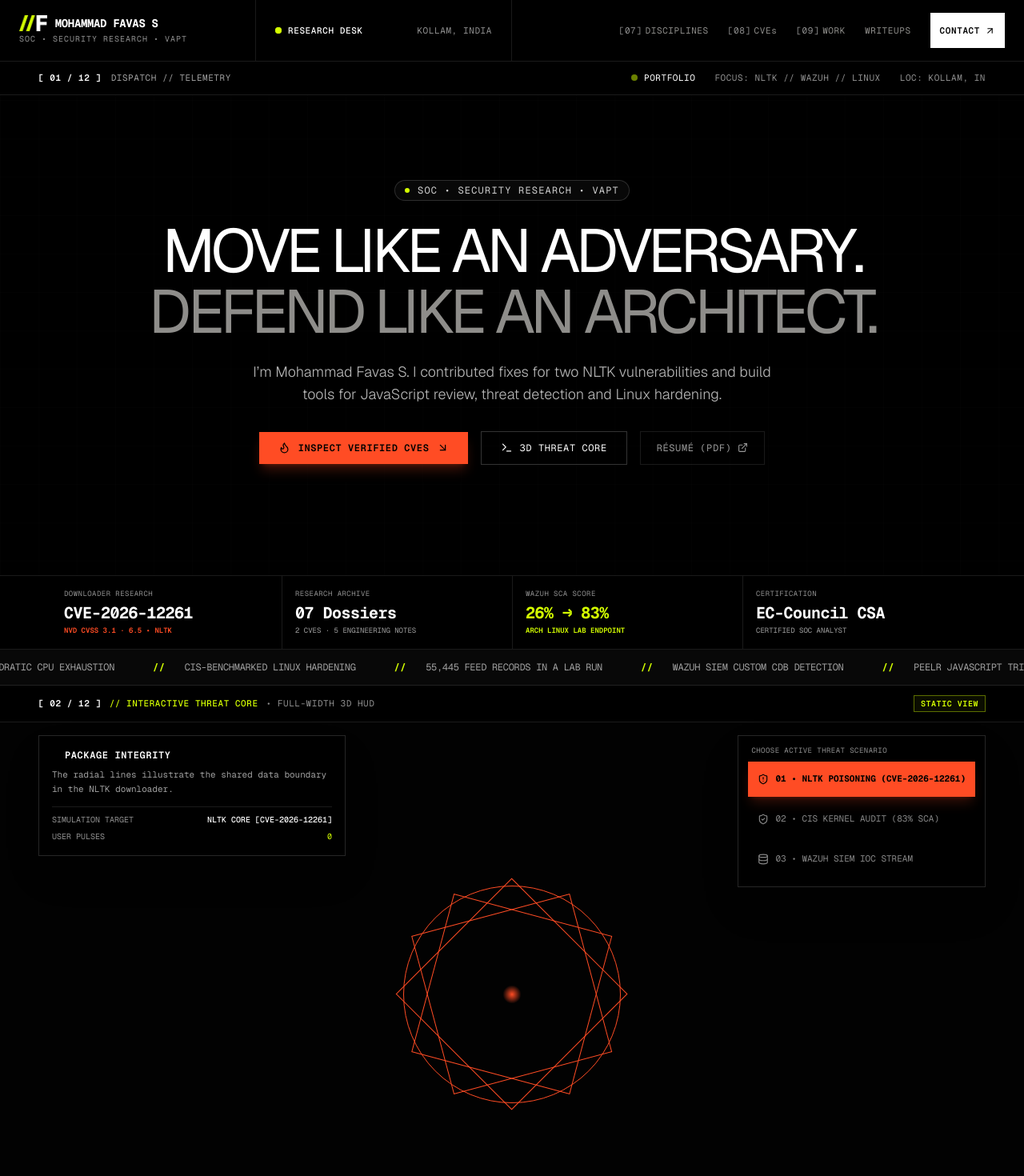
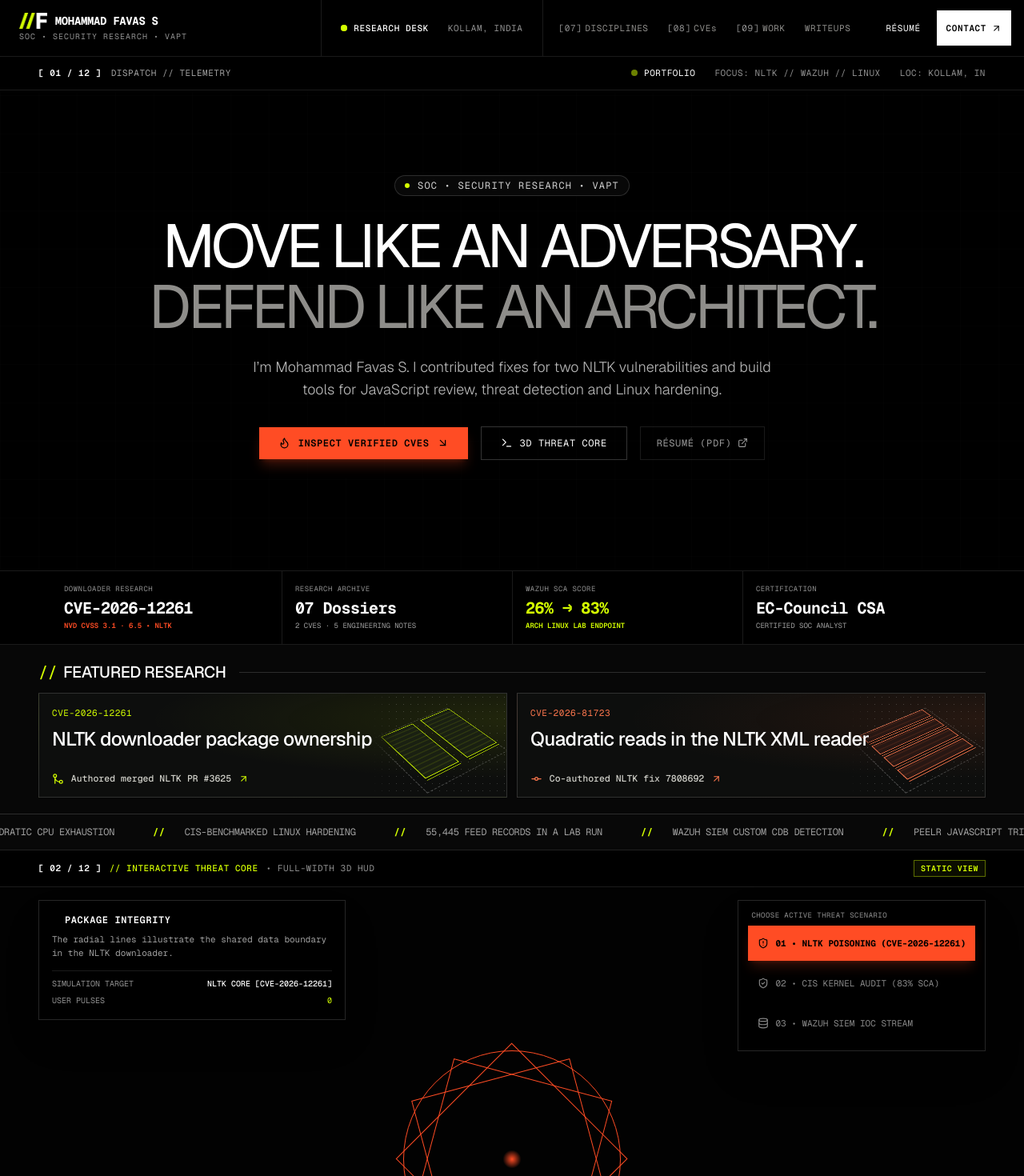
Before and after one commit to ibfavas/ibfavas.github.io, a React (Vite) app: page / in a window 1280 px wide. Shown: the top 1470 px of the page at 80% size. Built offline with nearby package versions, Linux system fonts and the light colour scheme.

Commit message:
Feature NLTK research and keep résumé and contact actions visible

```diff
--- /dev/null
+++ b/src/components/FeaturedResearch.tsx
@@ -0,0 +1,53 @@
+import type { CSSProperties } from 'react';
+import { ArrowUpRight, GitMerge, GitCommitHorizontal } from 'lucide-react';
+import { Link } from 'react-router-dom';
+import { initialCves } from '../data/portfolioData';
+import { usePlaybackVisibility } from '../lib/usePlaybackVisibility';
+
+export function FeaturedResearch() {
+  const { ref, visible } = usePlaybackVisibility<HTMLElement>();
+
+  return (
+    <section ref={ref} aria-labelledby="featured-research" data-visible={visible}
+      className="research-strip border-b border-white/15 bg-[#070707] px-5 py-5 sm:px-8 lg:px-12">
+      <div className="mx-auto max-w-7xl">
+        <div className="mb-3 flex items-center gap-4">
+          <h2 id="featured-research" className="text-lg font-medium uppercase leading-none tracking-tight text-white sm:text-xl">
+            <span aria-hidden="true" className="mr-2 font-mono text-lime">//</span>Featured Research
+          </h2>
+          <span aria-hidden="true" className="h-px flex-1 bg-white/15" />
+        </div>
+        <div className="grid gap-3 md:grid-cols-2">
+          {initialCves.map(cve => {
+            const downloader = cve.id === 'cve-1';
+            const EvidenceIcon = downloader ? GitMerge : GitCommitHorizontal;
+            return (
+              <article key={cve.id} className="research-case" data-study={downloader ? 'ownership' : 'xml'}>
+                <div className="research-art" aria-hidden="true">
+                  <div className="research-plane">
+                    {Array.from({ length: downloader ? 2 : 4 }, (_, index) => (
+                      <i key={index} className="research-sheet" style={{ '--i': index } as CSSProperties} />
+                    ))}
+                  </div>
+                </div>
+                <h3 className="relative max-w-[77%]">
+                  <Link to={`/writeups/${cve.cveId.toLowerCase()}`} className="group inline-block">
+                    <span className="research-id block font-mono text-[11px] tracking-wider">{cve.cveId}</span>
+                    <span className="mt-2 block text-xl font-medium leading-tight tracking-tight text-white transition-colors duration-200 group-hover:text-[var(--accent)] group-focus-visible:text-[var(--accent)] sm:text-2xl">
+                      {downloader ? 'NLTK downloader package ownership' : 'Quadratic reads in the NLTK XML reader'}
+                    </span>
+                  </Link>
+                </h3>
+                <a href={cve.prLink} className="research-evidence">
+                  <EvidenceIcon size={15} aria-hidden="true" />
+                  {cve.contribution}
+                  <ArrowUpRight size={13} aria-hidden="true" />
+                </a>
+              </article>
+            );
+          })}
+        </div>
+      </div>
+    </section>
+  );
+}
--- a/src/components/Navbar.tsx
+++ b/src/components/Navbar.tsx
@@ -15,10 +15,10 @@ export const Navbar: React.FC = () => {
         toggle.current?.focus();
       }
     }} className="sticky top-0 z-50 bg-[#000000]/95 backdrop-blur-md border-b border-white/10 transition-all">
-      <div className="w-full grid grid-cols-12 text-xs font-mono tracking-wider">
+      <div className="w-full flex items-stretch text-xs font-mono tracking-wider">
         {/* Cell 1: Brand Identifier */}
-        <div className="col-span-9 lg:col-span-3 px-4 sm:px-6 py-4 border-r border-white/10 flex items-center justify-between">
-          <Link to="/" onClick={() => window.scrollTo({ top: 0, behavior: 'auto' })} className="flex flex-col group">
+        <div className="min-w-0 flex-1 px-3 sm:px-6 py-2 sm:py-4 border-r border-white/10 flex items-center justify-between">
+          <Link to="/" aria-label="Mohammad Favas S, home" onClick={() => window.scrollTo({ top: 0, behavior: 'auto' })} className="flex flex-col group">
             <div className="flex items-center gap-2.5">
               <img
                 src="/assets/ui/logo.webp"
@@ -26,17 +26,17 @@ export const Navbar: React.FC = () => {
                 className="h-5 w-auto object-contain transition-transform group-hover:scale-105"
               />
               <span className="font-bold text-sm tracking-tight text-white group-hover:text-lime transition-colors">
-                MOHAMMAD FAVAS S
+                <span className="hidden sm:inline">MOHAMMAD </span>FAVAS<span className="hidden sm:inline"> S</span>
               </span>
             </div>
-            <span className="text-[10px] text-[#909090] uppercase tracking-widest mt-0.5">
+            <span className="hidden sm:block text-[10px] text-[#909090] uppercase tracking-widest mt-0.5">
               SOC &bull; SECURITY RESEARCH &bull; VAPT
             </span>
           </Link>
         </div>
 
         {/* Cell 2: Live Coordinates & Telemetry (Hidden on small screens) */}
-        <div className="hidden lg:flex col-span-3 px-6 py-4 border-r border-white/10 items-center justify-between text-[11px] text-[#8E8D8A]">
+        <div className="hidden xl:flex gap-6 px-6 py-4 border-r border-white/10 items-center justify-between text-[11px] text-[#8E8D8A]">
           <div className="flex items-center gap-2">
             <span className="relative flex h-2 w-2">
               <span className="animate-ping absolute inline-flex h-full w-full rounded-full bg-lime opacity-75"></span>
@@ -50,7 +50,7 @@ export const Navbar: React.FC = () => {
         </div>
 
         {/* Cell 3: Desktop Navigation Chapters */}
-        <nav className="hidden lg:flex col-span-6 px-6 py-4 items-center justify-end gap-6 text-[11px]">
+        <nav className="hidden lg:flex px-5 py-2 items-center justify-end gap-6 text-[11px]">
           <Link
             to="/#disciplines"
             onClick={() => scrollToElement('disciplines')}
@@ -78,17 +78,20 @@ export const Navbar: React.FC = () => {
           >
             WRITEUPS
           </Link>
-          <a
-            href="mailto:favassalam88@gmail.com"
-            className="inline-flex items-center gap-1.5 bg-white hover:bg-lime text-black font-semibold px-3 py-1 text-[11px] transition-colors"
-          >
-            <span>CONTACT</span>
-            <ArrowUpRight size={13} />
+        </nav>
+        <div className="flex shrink-0 items-center gap-1 px-1 sm:gap-3 sm:px-4 font-mono text-[11px]">
+          <a href="/Mohammad-Favas-S-Resume.pdf" download
+            className="inline-flex min-h-11 items-center px-2 text-white hover:text-lime">
+            RÉSUMÉ
           </a>
-        </nav>
+          <a href="mailto:favassalam88@gmail.com"
+            className="inline-flex min-h-11 items-center gap-1.5 bg-white px-2.5 font-semibold text-black hover:bg-lime sm:px-3">
+            CONTACT <ArrowUpRight size={13} aria-hidden="true" />
+          </a>
+        </div>
 
         {/* Mobile Menu Toggle Button */}
-        <div className="flex lg:hidden col-span-3 px-4 sm:px-6 py-4 items-center justify-end">
+        <div className="flex lg:hidden pr-2 py-2 items-center justify-end">
           <button
             onClick={() => setMobileMenuOpen(!mobileMenuOpen)}
             className="text-white hover:text-lime p-3"
@@ -151,12 +154,6 @@ export const Navbar: React.FC = () => {
           >
             [11] CREDENTIALS &amp; TIMELINE
           </Link>
-          <a
-            href="mailto:favassalam88@gmail.com"
-            className="block text-center bg-white text-black font-bold py-2.5 mt-4"
-          >
-            EMAIL MOHAMMAD
-          </a>
         </div>
       )}
     </header>
--- a/src/data/portfolioData.ts
+++ b/src/data/portfolioData.ts
@@ -146,6 +146,7 @@ export const initialCves: CveItem[] = [
     "affected": "NLTK downloader through 3.9.4",
     "status": "NLTK 3.10.0 includes PR #3625, authored by ibfavas and merged on 26 June 2026.",
     "summary": "Installing a malicious or tampered data package could overwrite resources belonging to another package in the same NLTK data directory. Later calls could load the changed models or corpora, even after an interpreter restart.",
+    "contribution": "Authored merged NLTK PR #3625",
     "prLink": "https://github.com/nltk/nltk/pull/3625",
     "advisoryLink": "https://nvd.nist.gov/vuln/detail/CVE-2026-12261",
     "rating": "NVD CVSS 3.1 · 6.5 Medium"
@@ -160,6 +161,7 @@ export const initialCves: CveItem[] = [
     "summary": "An application that reads an untrusted XML corpus through an affected reader can spend increasing amounts of CPU time rescanning an unfinished fragment. The impact is denial of service.",
     "advisoryLink": "https://nvd.nist.gov/vuln/detail/CVE-2026-81723",
     "rating": "VulnCheck CVSS 3.1 · 3.7 Low",
+    "contribution": "Co-authored NLTK fix 7808692",
     "prLink": "https://github.com/nltk/nltk/commit/7808692"
   }
 ];
--- a/src/index.css
+++ b/src/index.css
@@ -222,3 +222,97 @@ nav a { display: inline-flex; align-items: center; }
     to { clip-path: inset(0); transform: scale(1); }
   }
 }
+
+/* Each inset illustrates the corresponding fix: package isolation or a forward read. */
+.research-case {
+  --accent: #d4ff00;
+  --tint: #d4ff001a;
+  position: relative;
+  isolation: isolate;
+  overflow: hidden;
+  display: flex;
+  flex-direction: column;
+  justify-content: space-between;
+  padding: 1rem 1rem 0;
+  background: radial-gradient(ellipse at 105% 25%, var(--tint), transparent 55%), #0d0e0d;
+  border: 1px solid #ffffff25;
+}
+.research-case[data-study="xml"] { --accent: #ff784e; --tint: #ff68301c; }
+.research-id, .research-art { color: var(--accent); }
+.research-case:hover, .research-case:focus-within { border-color: var(--accent); }
+.research-evidence {
+  position: relative;
+  display: flex;
+  align-items: center;
+  gap: .55rem;
+  width: fit-content;
+  max-width: 100%;
+  min-height: 44px;
+  margin-top: .75rem;
+  padding-block: .4rem;
+  font: 500 .72rem/1.4 "Geist Mono", monospace;
+  color: #d2d2cb;
+}
+.research-evidence svg { flex-shrink: 0; color: var(--accent); }
+.research-evidence:hover { color: white; text-decoration: underline; }
+.research-art {
+  position: absolute;
+  inset: 0 0 0 auto;
+  z-index: -1;
+  width: 29%;
+  display: grid;
+  place-items: center;
+  pointer-events: none;
+  background-image: radial-gradient(#ffffff30 .7px, transparent .8px);
+  background-size: 9px 9px;
+  mask-image: linear-gradient(to right, transparent, black 18%);
+  perspective: 500px;
+}
+.research-plane {
+  position: relative;
+  width: 72%;
+  max-width: 8rem;
+  aspect-ratio: 1;
+  transform-style: preserve-3d;
+  transform: rotateX(52deg) rotateZ(-37deg);
+  border: 1px dashed #ffffff45;
+}
+.research-sheet {
+  position: absolute;
+  border: 1px solid currentColor;
+  background-color: #1a2012;
+  background-image: repeating-linear-gradient(0deg, transparent 0 6px, var(--tint) 6px 8px);
+  box-shadow: 0 3px #090b08, 0 4px currentColor;
+}
+[data-study="ownership"] .research-sheet {
+  inset: 10% auto 10% calc(5% + var(--i) * 50%);
+  width: 40%;
+  transform: translateZ(8px);
+}
+[data-study="xml"] .research-sheet {
+  inset: calc(5% + var(--i) * 23%) 8% auto;
+  height: 17%;
+  background-color: #281713;
+  transform: translateZ(5px);
+}
+@media (prefers-reduced-motion: no-preference) {
+  .research-plane { transition: transform .45s ease-out; }
+  .research-case:is(:hover, :focus-within) .research-plane { transform: rotateX(44deg) rotateZ(-30deg); }
+  .research-strip[data-visible="true"] .research-sheet {
+    animation: package-settle 1.6s cubic-bezier(.2,.7,.25,1) backwards;
+    animation-delay: calc(.12s + var(--i) * .22s);
+  }
+  .research-strip[data-visible="true"] [data-study="xml"] .research-sheet {
+    animation-name: xml-read;
+    animation-delay: calc(.25s + var(--i) * .22s);
+  }
+  @keyframes package-settle {
+    from { transform: translate3d(calc((.5 - var(--i)) * 95%), 0, 30px); }
+    to { transform: translateZ(8px); }
+  }
+  @keyframes xml-read {
+    0% { opacity: .35; }
+    30% { opacity: 1; background-color: var(--accent); transform: translateZ(15px); }
+    100% { background-color: #281713; transform: translateZ(5px); }
+  }
+}
--- a/src/pages/HomePage.tsx
+++ b/src/pages/HomePage.tsx
@@ -1,4 +1,5 @@
 import React from 'react';
+import { FeaturedResearch } from '../components/FeaturedResearch';
 import { HeroSection } from '../components/HeroSection';
 import { MarqueeTicker } from '../components/MarqueeTicker';
 import { CyberneticCoreSection } from '../components/CyberneticCoreSection';
@@ -18,6 +19,7 @@ export const HomePage: React.FC = () => {
     <main className="w-full bg-[#000000] text-[#F4F1EE]">
       {/* [ 01 / 12 ] HERO EDITORIAL HEADLINE & TELEMETRY */}
       <HeroSection />
+      <FeaturedResearch />
 
       {/* CONTINUOUS BRAND & TARGET MARQUEE */}
       <MarqueeTicker />
--- a/src/types/portfolio.ts
+++ b/src/types/portfolio.ts
@@ -35,6 +35,7 @@ export interface CveItem {
   affected: string;
   status: string;
   summary: string;
+  contribution: string;
   prLink: string;
   advisoryLink?: string;
 }
```
Also changed, not shown: src/components/DavidGoliathSection.tsx (+2 -5 lines), src/components/OperatingRulesSection.tsx (+7 -7 lines), src/components/StackingSprintSection.tsx (+3 -8 lines).
